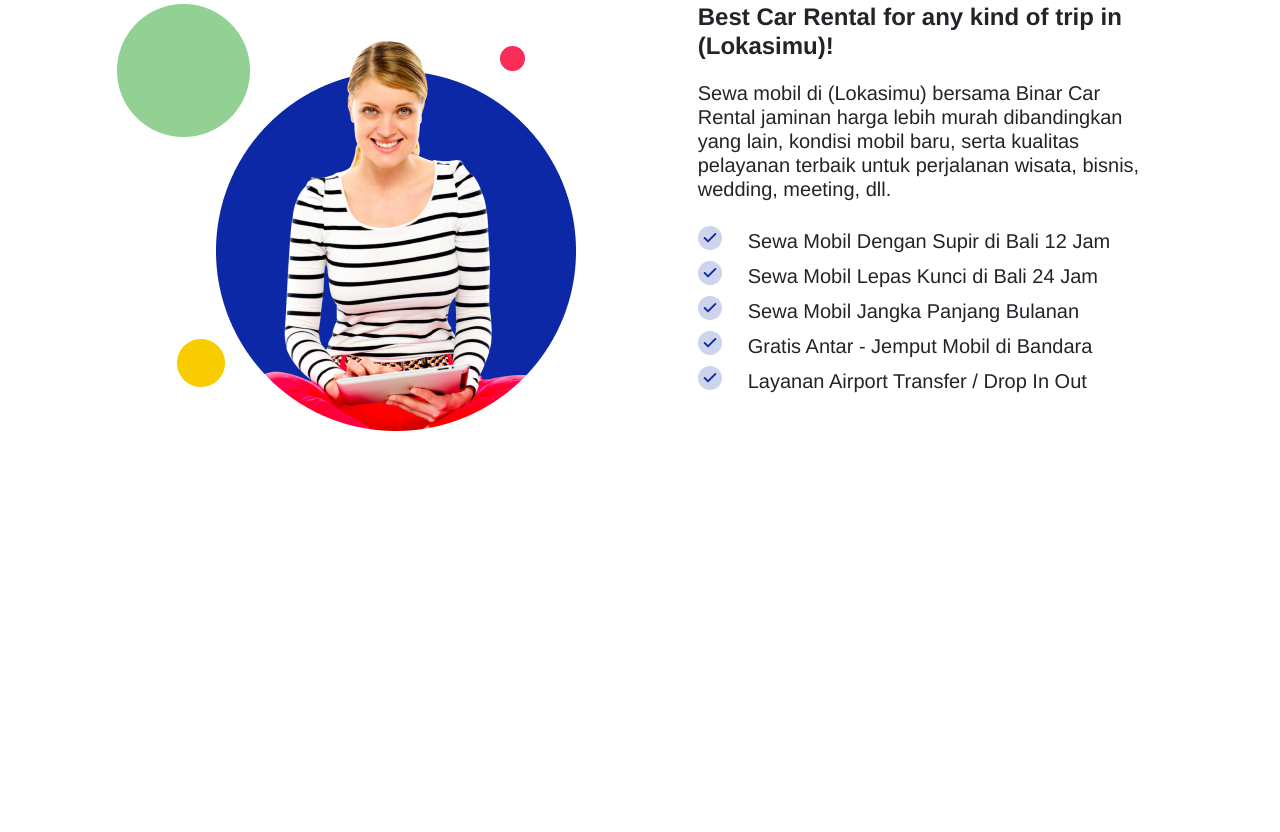
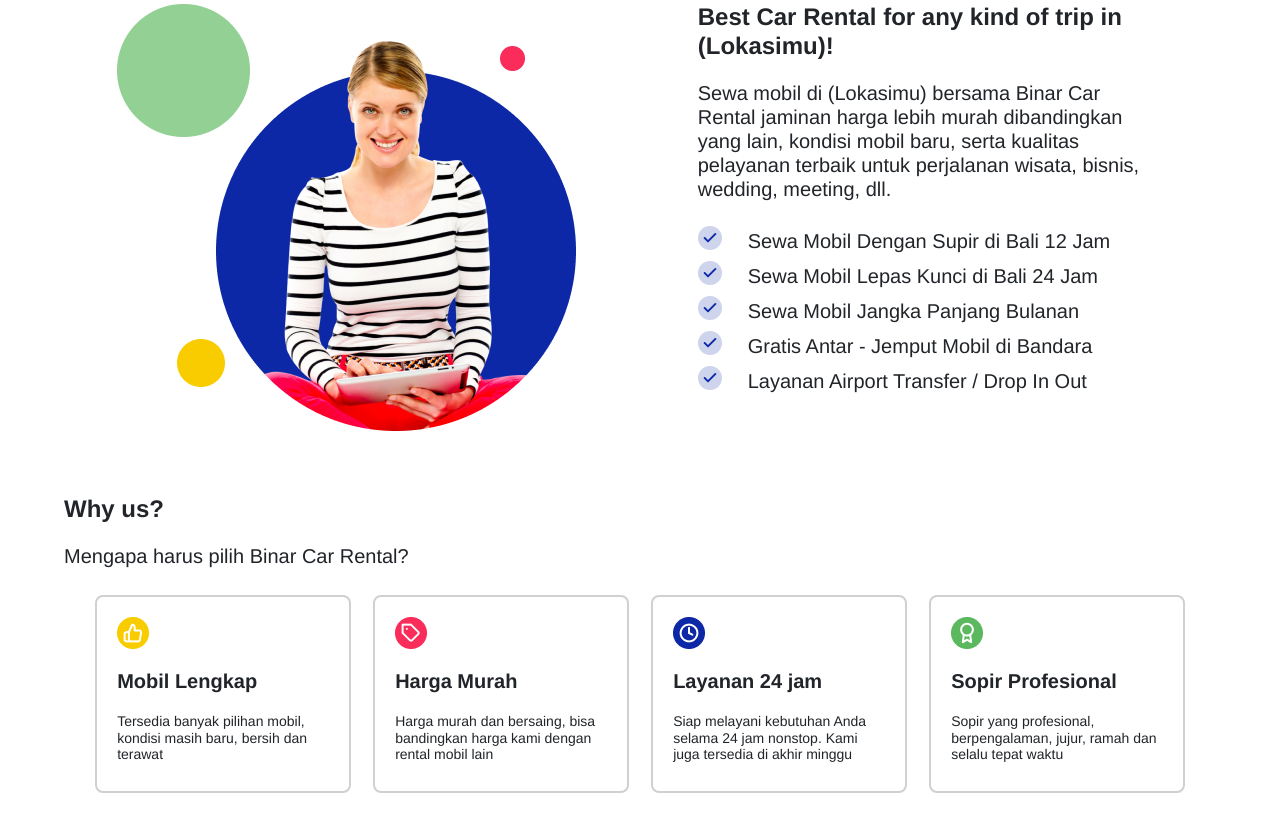
Before and after one commit to AkabaneErlangga/challenge-01, a plain HTML site: page index.html in a window 1280 px wide. Shown: the part 597-1429 px from the top of the page. Before the commit the page ends 1092 px from the top, so only its background shows below. Drawn offline with nearby package versions, Linux system fonts and the light colour scheme.

Commit message:
add why us

```diff
--- a/index.html
+++ b/index.html
@@ -66,6 +66,33 @@
 			</ul>
 		</div>
 	</div>
+
+	<div class="why-us">
+		<h2>Why us?</h2>
+		<h3>Mengapa harus pilih Binar Car Rental?</h3>
+		<div class="list-item row justify-content-around">
+			<div class="item col-12 col-lg-3">
+				<img src="./img/icon_complete.png" />
+				<h3>Mobil Lengkap</h3>
+				<h4>Tersedia banyak pilihan mobil, kondisi masih baru, bersih dan terawat</h4>
+			</div>
+			<div class="item col-12 col-lg-3">
+				<img src="./img/icon_price.png" />
+				<h3>Harga Murah</h3>
+				<h4>Harga murah dan bersaing, bisa bandingkan harga kami dengan rental mobil lain</h4>
+			</div>
+			<div class="item col-12 col-lg-3">
+				<img src="./img/icon_24hrs.png" />
+				<h3>Layanan 24 jam</h3>
+				<h4>Siap melayani kebutuhan Anda selama 24 jam nonstop. Kami juga tersedia di akhir minggu</h4>
+			</div>
+			<div class="item col-12 col-lg-3">
+				<img src="./img/icon_professional.png" />
+				<h3>Sopir Profesional</h3>
+				<h4>Sopir yang profesional, berpengalaman, jujur, ramah dan selalu tepat waktu</h4>
+			</div>
+		</div>
+	</div>
 </body>
 
 </html>
--- a/style.css
+++ b/style.css
@@ -19,6 +19,10 @@ h3 {
     margin-bottom: 20px;
 }
 
+h4 {
+    font-size: 14px;
+    margin-top: 20px;
+}
 
 .navbar {
     padding-left: 8%;
@@ -62,6 +66,26 @@ h3 {
     background-repeat: no-repeat;
     line-height: 30px;
     padding-left: 30px;
+}
+
+.why-us {
+    margin: 5%;
+}
+
+.list-item {
+    margin: 20px;
+}
+
+.list-item .item {
+    border: 2px solid #D0D0D0;
+    border-radius: 8px;
+    padding: 20px;
+    margin-top: 7px;
+    margin-bottom: 7px;
+}
+
+.list-item .item h3 {
+    font-weight: bold;
 }
 
 @media (min-width: 992px) {
@@ -116,4 +140,37 @@ h3 {
         padding-left: 50px;
         margin-top: 5px;
     }
+
+    .list-item .item {
+        max-width: 23%;
+        /* -webkit-animation: slide-left 0.5s cubic-bezier(0.250, 0.460, 0.450, 0.940) both;
+        animation: slide-left 0.5s cubic-bezier(0.250, 0.460, 0.450, 0.940) both; */
+    }
+
+
+    /* @-webkit-keyframes slide-left {
+        0% {
+            -webkit-transform: translateX(0);
+            transform: translateX(0);
+        }
+
+        100% {
+            -webkit-transform: translateX(-100px);
+            transform: translateX(-100px);
+        }
+    }
+
+    @keyframes slide-left {
+        0% {
+            -webkit-transform: translateX(0);
+            transform: translateX(0);
+        }
+
+        100% {
+            -webkit-transform: translateX(-100px);
+            transform: translateX(-100px);
+        }
+    } */
+
+
 }
```
Also changed, not shown: img/icon_24hrs.png (added), img/icon_complete.png (added), img/icon_price.png (added), img/icon_professional.png (added).
